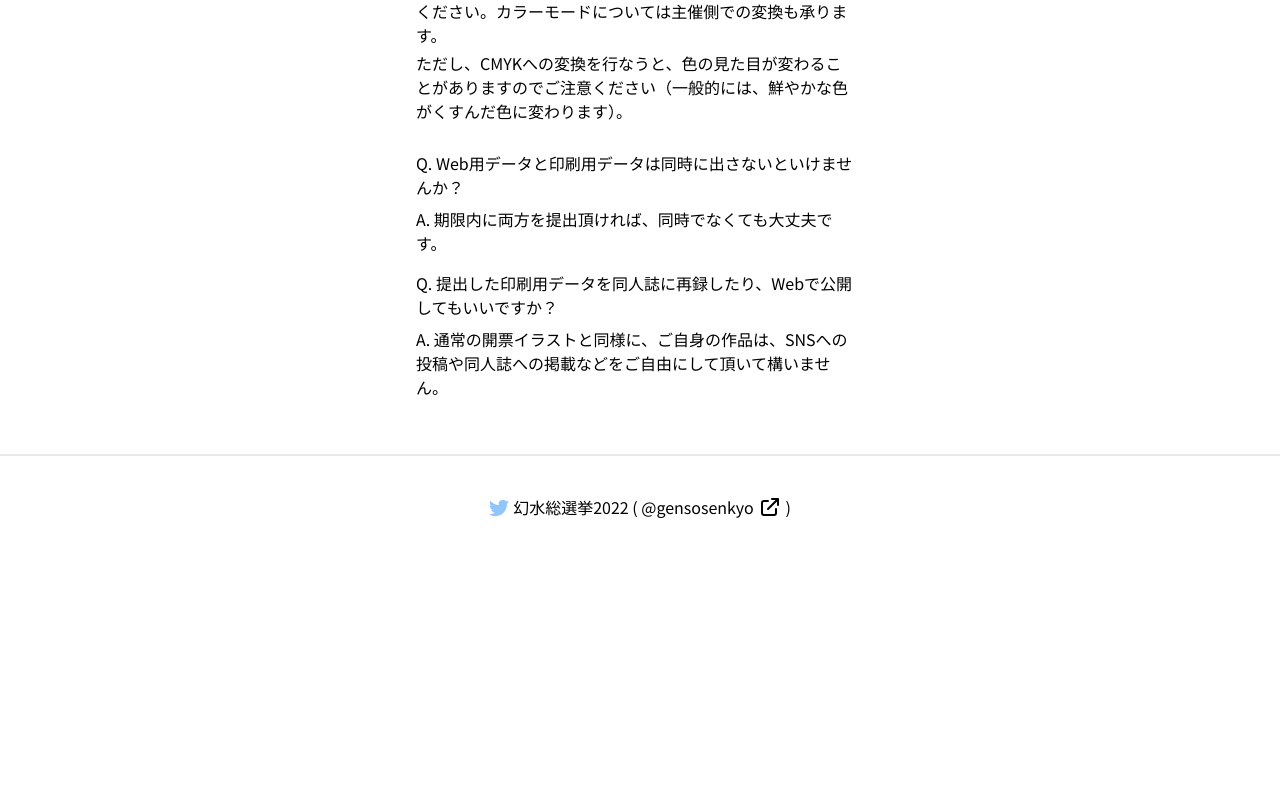
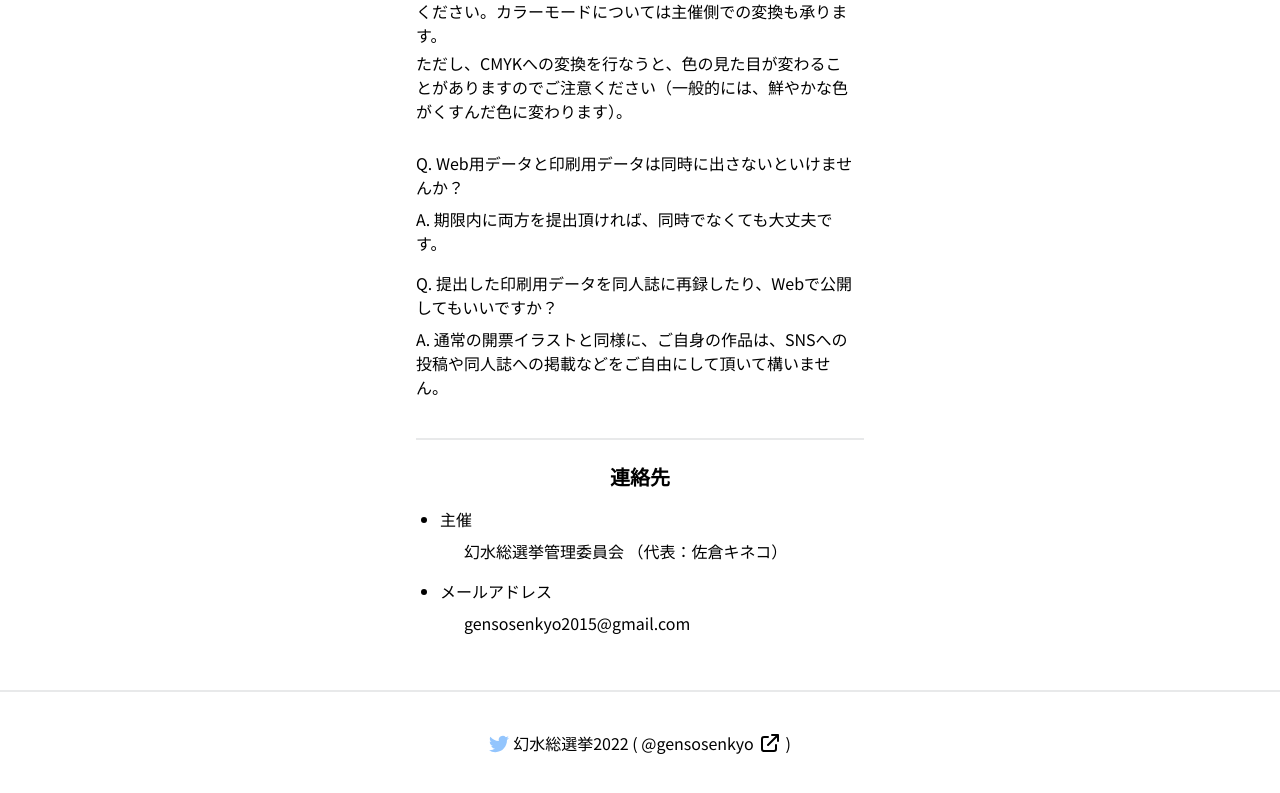
Before and after one commit to true-runes/suikoden-election-2022-frontend, a Next.js app: page /events-in-event/sosenkyo-book in a window 1280 px wide. Shown: the part 4637-5430 px from the top of the page. Before the commit the page ends 5196 px from the top, so only its background shows below. Built offline with nearby package versions, Linux system fonts and the light colour scheme; no server answers; a web font is replaced by a local one.

Commit message:
feat: 🎸 「総選挙本」に「連絡先」を追加した (#408)

```diff
--- /dev/null
+++ b/components/sosenkyo-book/contacts.tsx
@@ -0,0 +1,32 @@
+import type { NextPage } from 'next'
+
+const Contacts: NextPage = () => {
+  return (
+    <>
+      <h2 className="text-xl font-bold pb-4">連絡先</h2>
+      <div className="text-base text-left pb-0">
+        <ul className="list-disc pl-6 pr-2 pb-0">
+          <li className="pb-2">
+            <div className="pb-2">主催</div>
+
+            <ul className="pl-6 pr-2 pb-0">
+              <li className="pb-2">
+                幻水総選挙管理委員会 （代表：佐倉キネコ）
+              </li>
+            </ul>
+          </li>
+
+          <li className="pb-2">
+            <div className="pb-2">メールアドレス</div>
+
+            <ul className="pl-6 pr-2 pb-0">
+              <li className="pb-2">gensosenkyo2015@gmail.com</li>
+            </ul>
+          </li>
+        </ul>
+      </div>
+    </>
+  )
+}
+
+export default Contacts
--- a/pages/events-in-event/sosenkyo-book.tsx
+++ b/pages/events-in-event/sosenkyo-book.tsx
@@ -5,6 +5,8 @@ import { TwitterTweetEmbed, TwitterTimelineEmbed } from 'react-twitter-embed'
 import HumbergerNavigation from '../../components/HumbergerMenu/HumbergerNavigation'
 import NavBar from '../../components/NavBar'
 import SiteFooter from '../../components/SiteFooter'
+
+import Contacts from '../../components/sosenkyo-book/contacts'
 
 import { useLocale } from '../../hooks/useLocale'
 
@@ -429,6 +431,9 @@ const SosenkyoBook: NextPage = () => {
                   </li>
                 </ul>
               </div>
+
+              <div className="divider" />
+              <Contacts />
             </div>
           </div>
         </div>
```
Also changed, not shown: 1 other file (tests, documents, lock files or other folders).
